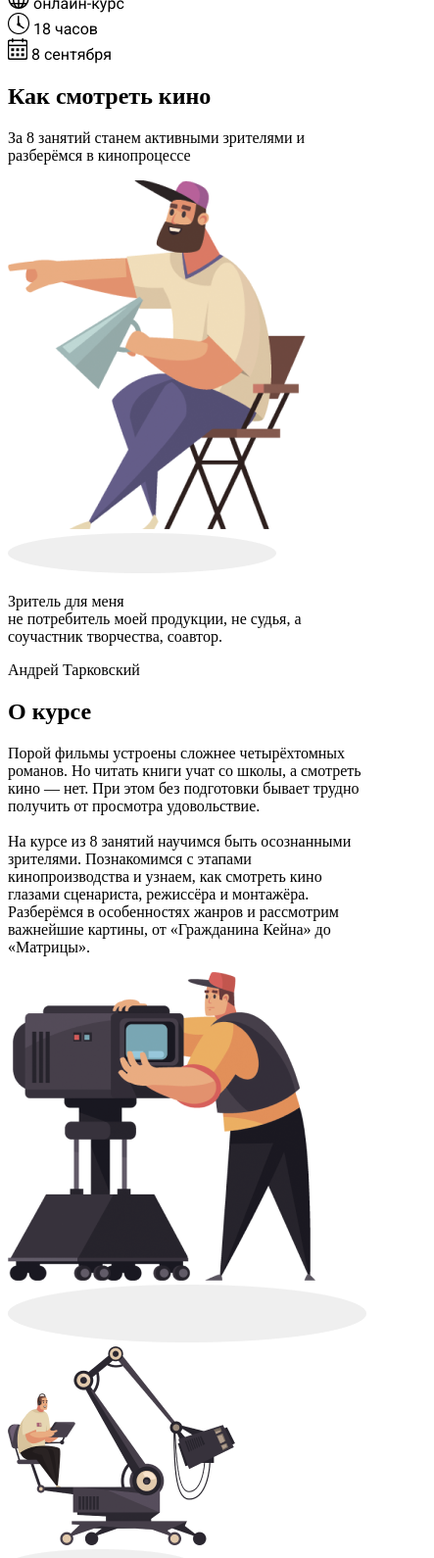
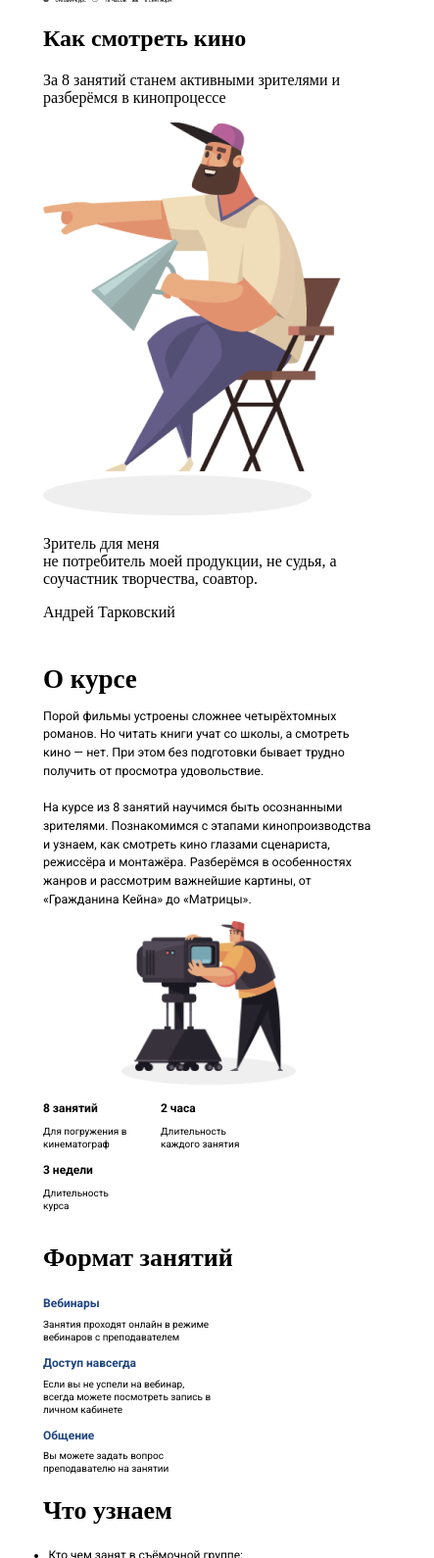
Before and after one commit to Kamalusta/komanda_3-layihe, a plain HTML site: page index.html in a window 390 px wide. Shown: the part 90-1680 px from the top of the page at 98% size, 443 px wide, since content can reach past the window. Drawn offline with Linux system fonts and the light colour scheme.

Commit message:
mobile blok_1 middle section

```diff
--- a/css/style.css
+++ b/css/style.css
@@ -159,6 +159,13 @@ h2{
     justify-content: space-between;
     line-height: 130%;
 }
+.table_1{
+    font-family: 'Roboto', sans-serif;
+    width: 44.3vw;
+    display: flex;
+    justify-content: space-between;
+    line-height: 130%;
+}
 h4{
     font-size: 1.73vw;
     margin: 1vw 0px;
@@ -171,13 +178,18 @@ h4{
 .table div{
     width:10.41vw ;
 }
-.tb2{
+.table_1 p{
+    font-size: 1.25vw;
+    margin-top: 0px;
+    line-height: 130%;
+}
+.table_1{
     width: 69.5vw;
 }
-.tb2 div{
+.table_1 div{
     width: 18.75vw;
 }
-.tb2 h4{
+.table_1 h4{
     color: #1E4681;
 }
 .cto{
@@ -201,7 +213,7 @@ h4{
     display: flex;
     flex-wrap: wrap;
     margin-left: -2.56vw;
-    margin-bottom: 6vw;
+    margin-bottom: 5.5vw;
 }
 .images .card_1{
     width: 27.7vw;
@@ -210,7 +222,7 @@ h4{
     font-family: 'Roboto', sans-serif;
     box-shadow: 1px 1px 15px rgba(0, 0, 0, 0.25);
     margin-right: 2.56vw;
-    margin-bottom: 2.84vw;
+    margin-bottom: 2.97vw;
 }
 .images img{
     width: 27.7vw;
@@ -285,7 +297,7 @@ h4{
     display: flex;
     flex-direction: column;
     padding-left: 8.47vw;
-    padding-top: 11.73vw;
+    padding-top: 11.79vw;
     box-sizing: border-box;
 }
 .blok_3 h2{
@@ -381,23 +393,176 @@ footer p{
 }
 }
 @media(min-width:834px) and (max-width:1279px){
+    header{
+        margin-top: 22px;
+    }
+    .blok_1{
+        margin-top: 6.2vw;
+    }
     h1{
         margin-top: 1.3vw;
-        margin-bottom: 2.3vw;
-    }
+        margin-bottom: 2.3vw;}
     .text_2{
-        width: 45vw;
-    }
+        width: 45vw;}
     .table{
-        margin-top: 1vw;
-    }
+        margin-top: 1vw;}
     .table h4{
         margin-top: 0px;
-        margin-bottom: 0.5vw;
-    }
+        margin-bottom: 0.5vw;}
     .format{
-        margin-bottom: 8.1vw;
-    }
+        margin-bottom: 8.1vw;}
+
+
+
+
+
+
+
+
+
+
+
+
+
+
+
+
+
+
+
+
+
+
+
+
+
+
+
+
+
+
+
+
+
+
+
+
+
+
+
+
+
+
+
+
+
+
+
+
+
+
+
+
+
+
+
+
+
+
+
+
+
+
+
+
+
+
+
+
+
+
+
+
+
+
+
+
+
+
+
+
+
+
+
+
+
+
+
+
+
+
+
+
+
+
+
+
+
+
+
+
+
+
+
+
+
+
+
+
+
+
+
+
+
+
+
+
+
+
+
+
+
+
+
+
+
+
+
+
+
+
+
+
+
+
+
+
+
+
+
+
+
+
+
+
+
+
+
+
+
+
+
+
     .cto{
         margin-top: 13vw;
     }
@@ -412,7 +577,7 @@ footer p{
         padding-top: 5.5vw;
     }
 }
-@media(min-width:320px) and (max-width:991px){
+@media(min-width:320px) and (max-width:834px){
     .blok_3{
         background-color: #9DC9C8;
         height: 363px;
@@ -530,4 +695,119 @@ footer p{
         margin-top: 85px;
         color: white;
     }
-}
+
+
+
+
+
+
+    .blok_1{
+        margin-left: 36px;
+    }
+    .info{
+        width: 33.6vw;
+        display: flex;
+        justify-content: space-between;
+    }
+    .info img{
+        width: 1.52vw;
+        margin-right: 0.69vw;
+    }
+    .info span{
+        font-size: 1.38vw;
+        font-family: 'Roboto', sans-serif;
+    }
+        /* h1{
+            font-size: 9.86vw;
+           width: 43.61vw;
+            font-family: 'Roboto Slab', serif;
+            line-height: 101.38%;
+            margin-top: 2.6vw;
+            margin-bottom: 1.2vw;
+        } */
+        .text-img-2{
+
+        }
+        .table{
+            font-family: 'Roboto', sans-serif;
+            display: flex;
+            flex-wrap: wrap;
+            line-height: 130%;
+            font-size: 10px;
+        }
+        .table p{
+            max-width: 90px;
+            margin-right: 30px ;
+        }
+        .kurs{
+            font-size: 6.93vw;
+            margin-top: 11.4vw;
+            margin-bottom: 1.7vw;
+        }
+        .text_2{
+            /* //width: 45.8vw; */
+            line-height: 150%;
+            font-size: 3.2vw;
+            font-family: 'Roboto', sans-serif;
+            margin-top: 0px;
+            margin-bottom: 2vw;
+        }
+        .img_2{
+            display: flex;
+            flex-direction: column;
+            align-items: center;
+            /* //margin-right: 8.81vw; */
+        }
+        .img_2 :first-child{
+            width: 39.01vw;
+        }
+        .img_2 :last-child{
+            width:45.48vw;
+            position: relative;
+            bottom: 3.6vw;
+            z-index: -1;
+        }
+        .img_3{
+            display: none;
+        }
+        .table_1{
+            font-family: 'Roboto', sans-serif;
+            line-height: 130%;
+        }
+        h4{
+            font-size: 12px;
+            margin: 1vw 0px;
+        }
+        .table_1 p{
+            font-size: 10px;
+            margin-top: 0px;
+            line-height: 130%;
+        }
+        .table_1 div{
+            max-width: 173px;
+        }
+        .table_1 h4{
+            color: #1E4681;
+        }
+        .cto{
+            /* margin-top: 13.3vw;
+            margin-bottom: 3.6vw; */
+        }
+        .list{
+            font-family: 'Roboto', sans-serif;
+           // width: 47vw;
+            font-size: 12px;
+            line-height: 150%;
+        }
+        .list ul{
+            padding-left: 1.38vw;
+        }
+        .program{
+            /* margin-top: 15.1vw;
+            margin-bottom: 8.6vw; */
+        }
+        h2{
+            font-size: 26px;
+        }
+
+    }
--- a/index.html
+++ b/index.html
@@ -76,13 +76,13 @@
                 </div>
             </div>
             <h2 class="format">Формат занятий</h2>
-            <div class="table tb2">
+            <div class="table_1">
                 <div>
                     <h4>Вебинары</h4>
                     <p>Занятия проходят онлайн
-                        <br>
+                        <!-- <br> -->
                         в режиме вебинаров
-                        <br>
+                        <!-- <br> -->
                         с преподавателем</p>
                 </div>
                 <div>
```
